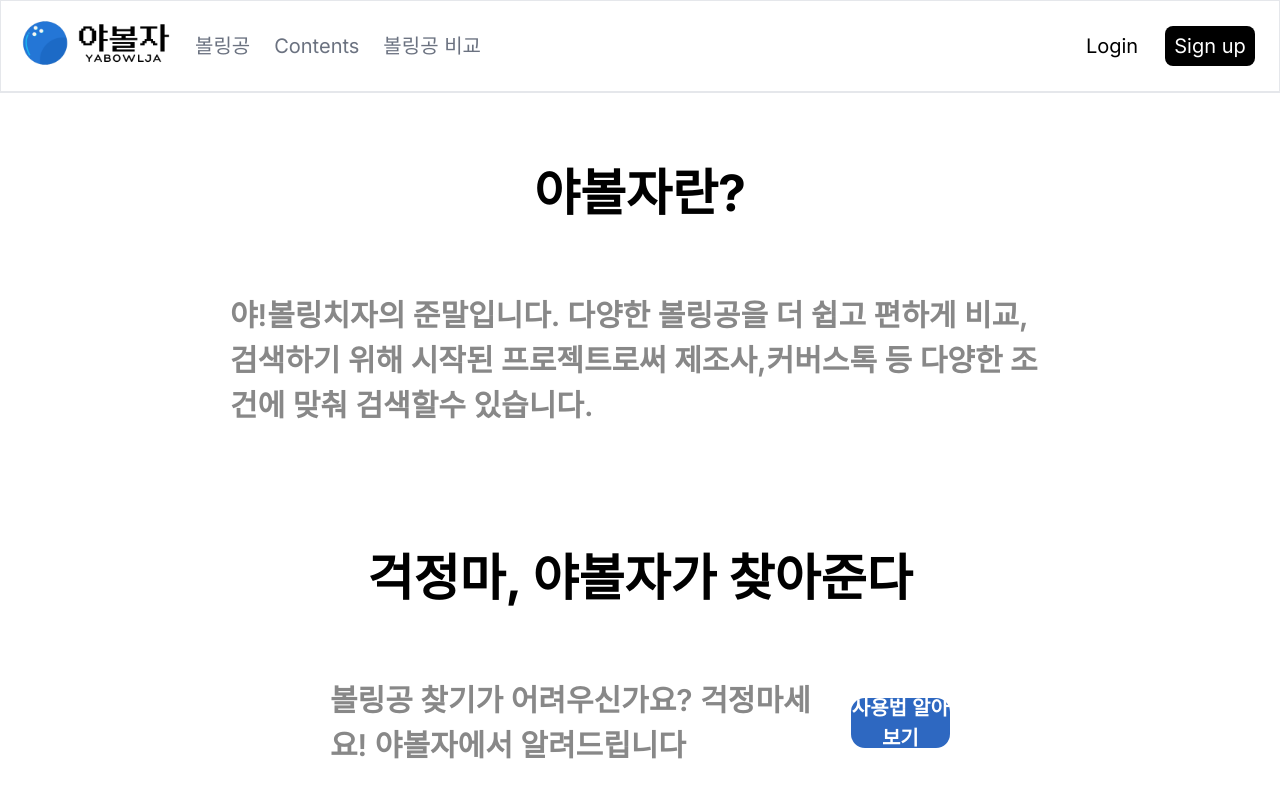
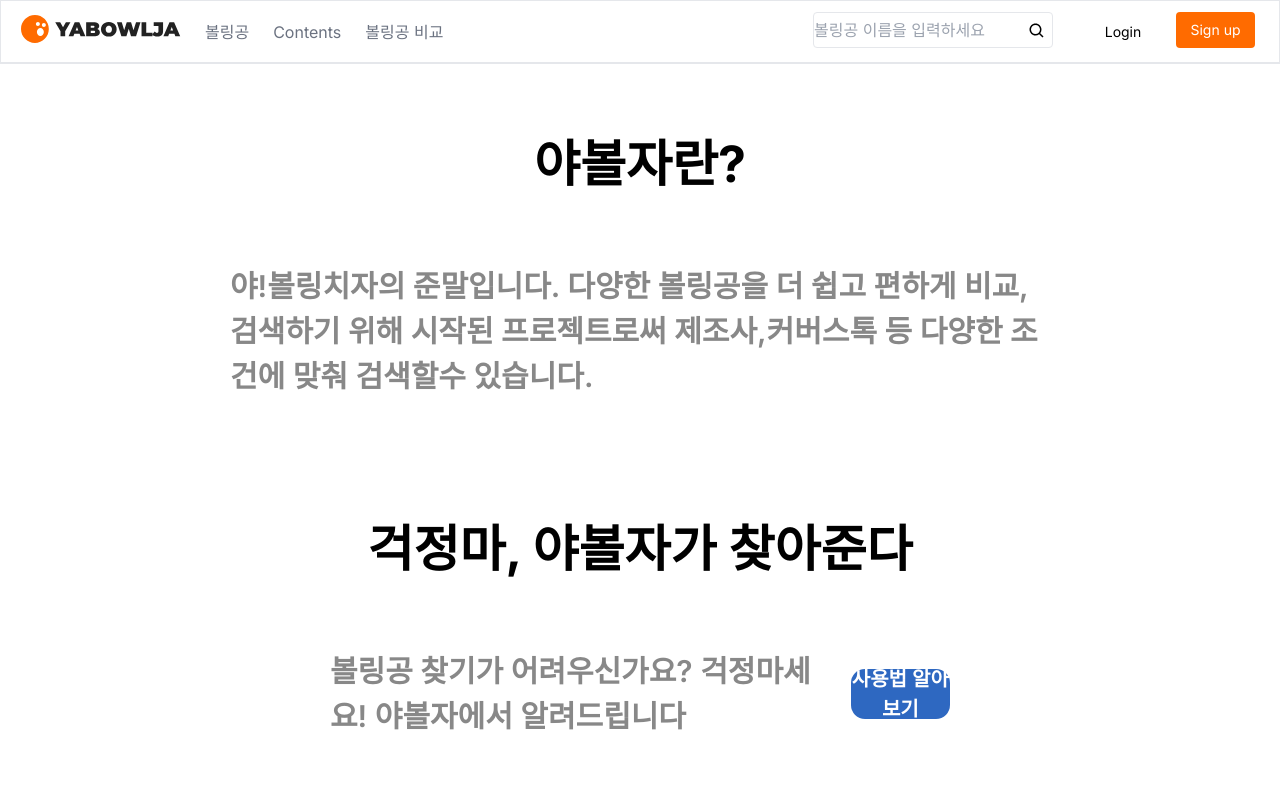
Before and after one commit to HyunJunPark0/YABOWLJA_FE, a Next.js app: page / in a window 1280 px wide. Shown: the top 800 px of the page. Built offline with nearby package versions, Linux system fonts and the light colour scheme.

Commit message:
feat: Header 작성&Logo 변경
ui변경으로 Header이미지 변경 및 로고변경

```diff
--- a/src/components/Header/index.tsx
+++ b/src/components/Header/index.tsx
@@ -1,43 +1,49 @@
 "use client";
-
 import Image from "next/image";
 import Link from "next/link";
+import {BiSearch} from "react-icons/bi"
 
-import Logo from "../../../public/야볼자 Logo (400 × 150px).png";
+import Logo from "../../../public/Logo.svg"
 
 export default function Header() {
 	return (
 		<div>
-			<div className="flex border border-b-2 items-center justify-center">
+			<div className="h-[64px] flex border border-b-2 items-center justify-center">
 				<Link href="/">
 					<button>
-						<Image className="ml-[20px] my-[18px] h-[48px] w-[150px]" src={Logo} alt="Logo" />
+						<Image className="ml-[20px] my-[18px] h-[28px] w-[160px]" src={Logo} alt="Logo" />
 					</button>
 				</Link>
 				<div className="flex flex-grow justify-between">
-					<div className="flex ml-[24px] justify-centers">
+					<div className="flex ml-[24px] justify-centers items-center">
 						<Link href="/productlist">
-							<button className="h-[40px] text-gray-500 justify-center text-[20px] items-center">볼링공</button>
+							<button className="h-[20px] text-gray-500 justify-center text-[16px] items-center">볼링공</button>
 						</Link>
 						<Link href="/contents">
-							<button className="h-[40px] text-gray-500 justify-center text-[20px] items-center ml-[24px]">
+							<button className="h-[20px] text-gray-500 justify-center text-[16px] items-center ml-[24px]">
 								Contents
 							</button>
 						</Link>
 						<Link href="/compare">
-							<button className="h-[40px] text-gray-500 justify-center text-[20px] items-center ml-[24px]">
+							<button className="h-[20px] text-gray-500 justify-center text-[16px] items-center ml-[24px]">
 								볼링공 비교
 							</button>
 						</Link>
 					</div>
-					<div>
+					<div className="flex">
+						<div>
+							<input className="absolute border w-[240px] h-[36px] rounded-[4px]" type="text" placeholder="볼링공 이름을 입력하세요"></input>
+							<button className="relative pl-[215px] justify-center items-center text-[18px] pt-[10px]">
+								<BiSearch/>
+							</button>
+						</div>
 						<Link href="/login">
-							<button className="h-[40px] w-[90px] border-solid text-black rounded-[8px] text-[20px] ml-8 items-center justify-center mr-[8px]">
+							<button className="h-[40px] w-[90px] border-solid text-black rounded-[8px] text-[14px] ml-8 items-center justify-center mr-[8px]">
 								Login
 							</button>
 						</Link>
 						<Link href="/signup">
-							<button className="h-[40px] w-[90px] hover:bg-[#392f31] bg-black text-white rounded-[8px] text-[20px]  items-center justify-center mr-[24px]">
+							<button className="h-[36px] w-[79px] hover:bg-[#392f31] bg-[#FF6B00] text-white rounded-[4px] text-[14px]  items-center justify-center mr-[24px]">
 								Sign up
 							</button>
 						</Link>
```
Also changed, not shown: public/Logo.svg (added).
